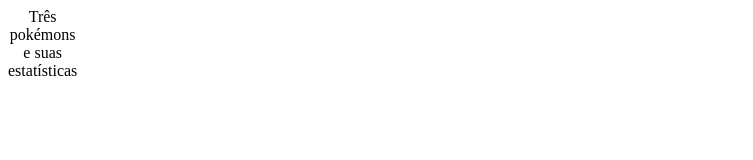
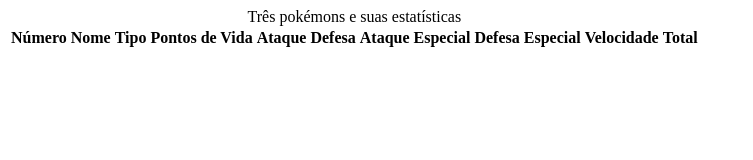
Before and after one commit to ufjf-dcc121/dcc121-2021-1er-atv4-alicedovalle, a plain HTML site: page index.html in a window 1280 px wide. Shown: the whole page, without its empty margins (0-753 px from the left). Drawn offline with Linux system fonts and the light colour scheme.

Commit message:
Adiciona cabeçalho da tabela

```diff
--- a/index.html
+++ b/index.html
@@ -12,18 +12,20 @@
       <caption>
         Três pokémons e suas estatísticas
       </caption>
-      <tr>
-        <td></td>
-        <td></td>
-        <td></td>
-        <td></td>
-        <td></td>
-        <td></td>
-        <td></td>
-        <td></td>
-        <td></td>
-        <td></td>
-      </tr>
+      <thead>
+        <tr>
+          <th>Número</th>
+          <th>Nome</th>
+          <th>Tipo</th>
+          <th>Pontos de Vida</th>
+          <th>Ataque</th>
+          <th>Defesa</th>
+          <th>Ataque Especial</th>
+          <th>Defesa Especial</th>
+          <th>Velocidade</th>
+          <th>Total</th>
+        </tr>
+      </thead>
       <tr>
         <td></td>
         <td></td>
```
